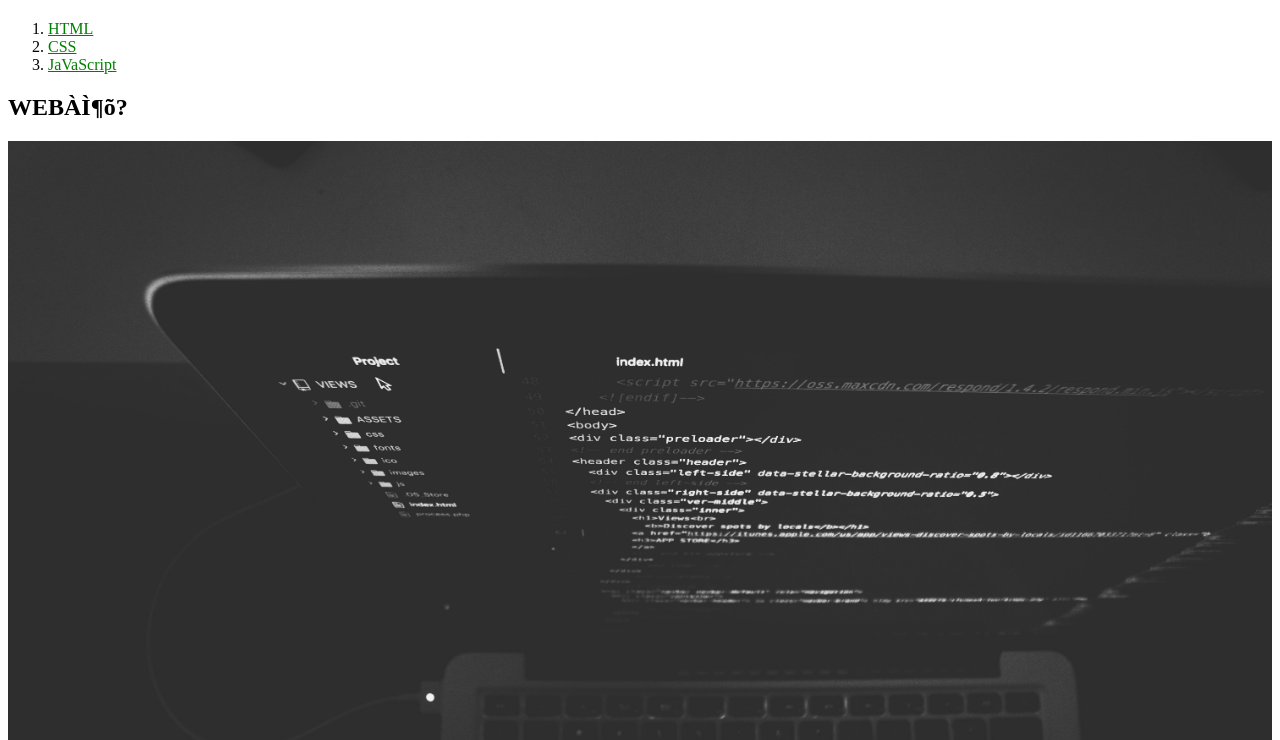
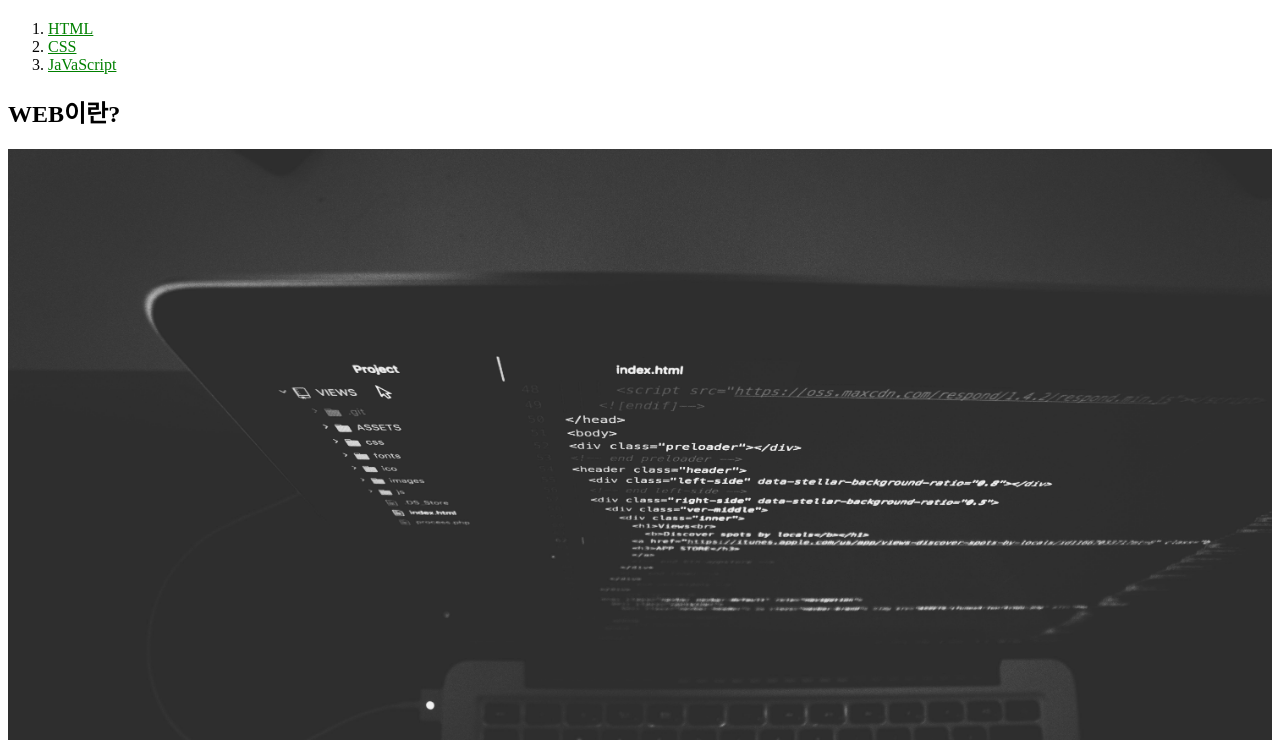
Before and after one commit to Uwol3110/WEB1, a plain HTML site: page index.html in a window 1280 px wide. Shown: the part 60-800 px from the top of the page. Drawn offline with Linux system fonts and the light colour scheme.

Commit message:
char error fix

```diff
--- a/index.html
+++ b/index.html
@@ -16,7 +16,7 @@
 	<li><a href="2.html">CSS</a></li>
 	<li><a href="3.html">JaVaScript</a></li>
 	</ol>
-	<h2>WEBÀÌ¶õ?</h2>
+	<h2>WEB이란?</h2>
 	<img src="web.jpg" width="100%">
 	<p>The World Wide Web (WWW), commonly known as the Web, is an information system where documents and other web resources are identified by Uniform Resource Locators (URLs, such as https://www.example.com/), which may be interlinked by hypertext, and are accessible over the Internet.[1] The resources of the WWW may be accessed by users by a software application called a web browser.
 
```
